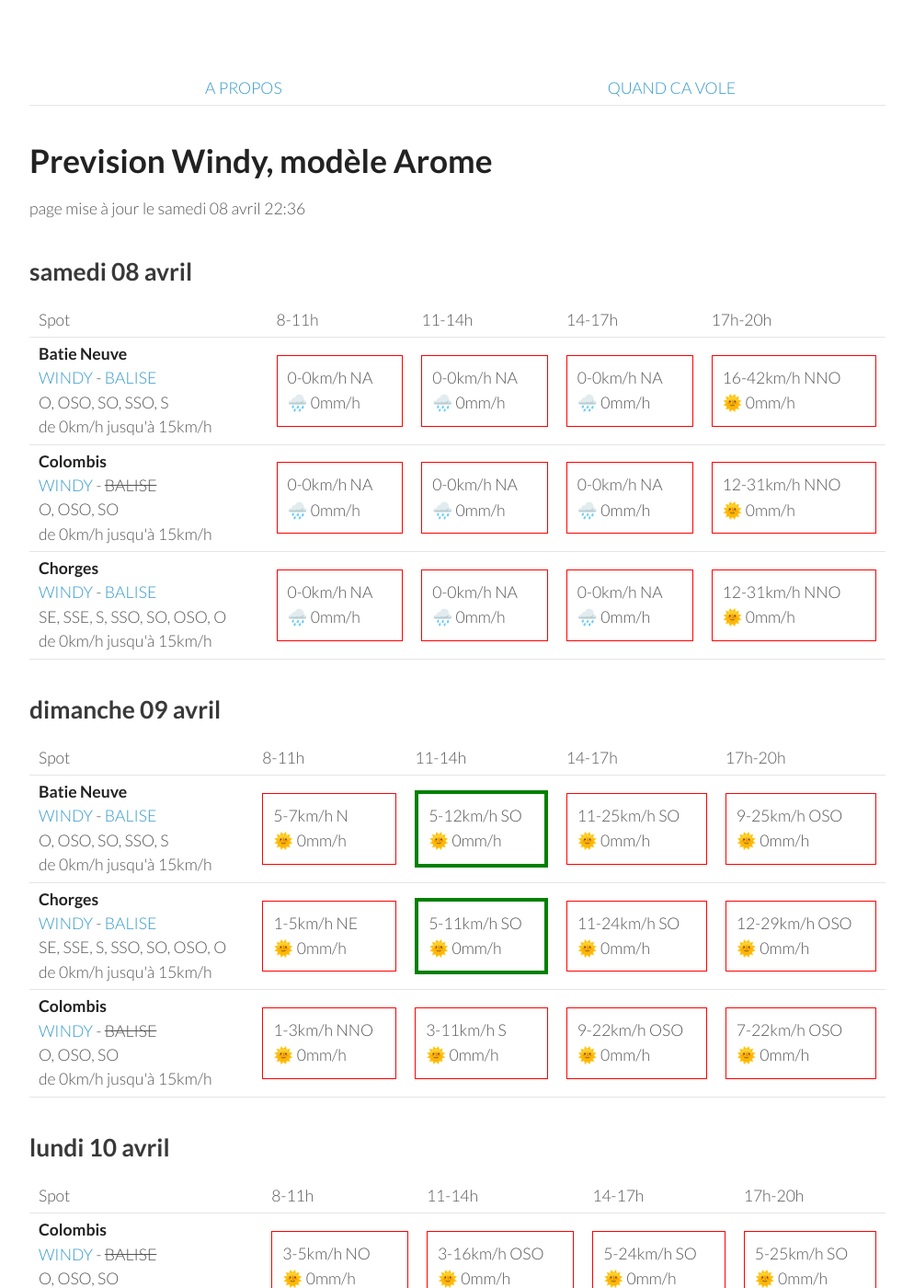
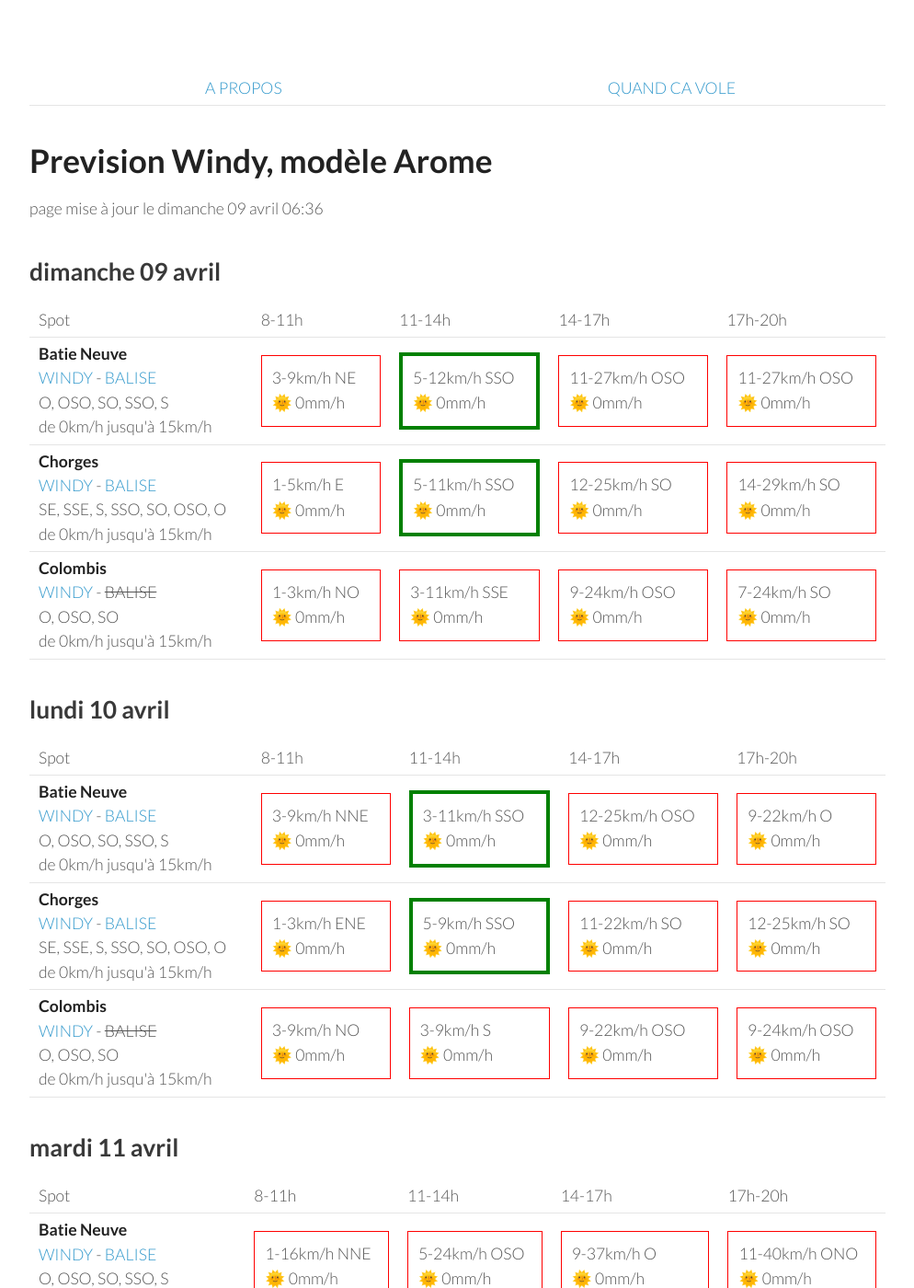
Before and after one commit to parapente-dans-le-nord/parapente-dans-le-nord.github.io, a Jekyll site: the page built from saint_andre.markdown, in a window 1280 px wide and 1400 px high. Shown: the whole window at 92% size, without its empty margins (26-1020 px from the left). Built offline with Jekyll 4.4.1, drawn with Linux system fonts in a browser that asks for light colours; some of the changed text lies outside the part shown.

Commit message:
update index.markdown

```diff
--- a/saint_andre.markdown
+++ b/saint_andre.markdown
@@ -7,51 +7,8 @@ title:  "Tous les spots"
 {: .links}
 
 # Prevision Windy, modèle Arome
-page mise à jour le samedi 08 avril 22:36
+page mise à jour le dimanche 09 avril 06:36
 
-## samedi 08 avril
-
-{::nomarkdown}
-<table>
-  <tbody>
-    <tr>
-      <td>Spot</td>
-      <td>8-11h</td>
-      <td>11-14h</td>
-      <td>14-17h</td>
-      <td>17h-20h</td>
-    </tr>
-<tr>
-        <td><strong>Batie Neuve</strong><br><a href="https://windy.com/44.584/6.236?44.559,6.262,10,m:eTtagly">WINDY</a> - <span class=""><a href="https://www.openwindmap.org/PP554">BALISE</a> </span><br> <span class="vent-favorable">O, OSO, SO, SSO, S</span><br><span class="force-vent">de 0km/h jusqu'à 15km/h</span> </td>
-
-            <td><div class="not-flyable"><p>0-0km/h NA</p><p>🌧️ 0mm/h</p></div></td>
-            <td><div class="not-flyable"><p>0-0km/h NA</p><p>🌧️ 0mm/h</p></div></td>
-            <td><div class="not-flyable"><p>0-0km/h NA</p><p>🌧️ 0mm/h</p></div></td>
-            <td><div class="not-flyable"><p>16-42km/h NNO</p><p>🌞 0mm/h</p></div></td>
-
-    </tr>
-<tr>
-        <td><strong>Colombis</strong><br><a href="https://windy.com/44.494/6.216?44.559,6.262,10">WINDY</a> - <span class="no-balise"> BALISE </span><br> <span class="vent-favorable">O, OSO, SO</span><br><span class="force-vent">de 0km/h jusqu'à 15km/h</span> </td>
-
-            <td><div class="not-flyable"><p>0-0km/h NA</p><p>🌧️ 0mm/h</p></div></td>
-            <td><div class="not-flyable"><p>0-0km/h NA</p><p>🌧️ 0mm/h</p></div></td>
-            <td><div class="not-flyable"><p>0-0km/h NA</p><p>🌧️ 0mm/h</p></div></td>
-            <td><div class="not-flyable"><p>12-31km/h NNO</p><p>🌞 0mm/h</p></div></td>
-
-    </tr>
-<tr>
-        <td><strong>Chorges</strong><br><a href="https://windy.com/44.578/6.280?44.559,6.262,10">WINDY</a> - <span class=""><a href="https://www.openwindmap.org/PP554">BALISE</a> </span><br> <span class="vent-favorable">SE, SSE, S, SSO, SO, OSO, O</span><br><span class="force-vent">de 0km/h jusqu'à 15km/h</span> </td>
-
-            <td><div class="not-flyable"><p>0-0km/h NA</p><p>🌧️ 0mm/h</p></div></td>
-            <td><div class="not-flyable"><p>0-0km/h NA</p><p>🌧️ 0mm/h</p></div></td>
-            <td><div class="not-flyable"><p>0-0km/h NA</p><p>🌧️ 0mm/h</p></div></td>
-            <td><div class="not-flyable"><p>12-31km/h NNO</p><p>🌞 0mm/h</p></div></td>
-
-    </tr>
-
-</tbody>
-</table>
-{:/}
 ## dimanche 09 avril
 
 {::nomarkdown}
@@ -67,30 +24,30 @@ page mise à jour le samedi 08 avril 22:36
 <tr>
         <td><strong>Batie Neuve</strong><br><a href="https://windy.com/44.584/6.236?44.559,6.262,10,m:eTtagly">WINDY</a> - <span class=""><a href="https://www.openwindmap.org/PP554">BALISE</a> </span><br> <span class="vent-favorable">O, OSO, SO, SSO, S</span><br><span class="force-vent">de 0km/h jusqu'à 15km/h</span> </td>
 
-            <td><div class="not-flyable"><p>5-7km/h N</p><p>🌞 0mm/h</p></div></td>
-            <td><div class="flyable"><p>5-12km/h SO</p><p>🌞 0mm/h</p></div></td>
-            <td><div class="not-flyable"><p>11-25km/h SO</p><p>🌞 0mm/h</p></div></td>
-            <td><div class="not-flyable"><p>9-25km/h OSO</p><p>🌞 0mm/h</p></div></td>
+            <td><div class="not-flyable"><p>3-9km/h NE</p><p>🌞 0mm/h</p></div></td>
+            <td><div class="flyable"><p>5-12km/h SSO</p><p>🌞 0mm/h</p></div></td>
+            <td><div class="not-flyable"><p>11-27km/h OSO</p><p>🌞 0mm/h</p></div></td>
+            <td><div class="not-flyable"><p>11-27km/h OSO</p><p>🌞 0mm/h</p></div></td>
 
 
     </tr>
 <tr>
         <td><strong>Chorges</strong><br><a href="https://windy.com/44.578/6.280?44.559,6.262,10">WINDY</a> - <span class=""><a href="https://www.openwindmap.org/PP554">BALISE</a> </span><br> <span class="vent-favorable">SE, SSE, S, SSO, SO, OSO, O</span><br><span class="force-vent">de 0km/h jusqu'à 15km/h</span> </td>
 
-            <td><div class="not-flyable"><p>1-5km/h NE</p><p>🌞 0mm/h</p></div></td>
-            <td><div class="flyable"><p>5-11km/h SO</p><p>🌞 0mm/h</p></div></td>
-            <td><div class="not-flyable"><p>11-24km/h SO</p><p>🌞 0mm/h</p></div></td>
-            <td><div class="not-flyable"><p>12-29km/h OSO</p><p>🌞 0mm/h</p></div></td>
+            <td><div class="not-flyable"><p>1-5km/h E</p><p>🌞 0mm/h</p></div></td>
+            <td><div class="flyable"><p>5-11km/h SSO</p><p>🌞 0mm/h</p></div></td>
+            <td><div class="not-flyable"><p>12-25km/h SO</p><p>🌞 0mm/h</p></div></td>
+            <td><div class="not-flyable"><p>14-29km/h SO</p><p>🌞 0mm/h</p></div></td>
 
 
     </tr>
 <tr>
         <td><strong>Colombis</strong><br><a href="https://windy.com/44.494/6.216?44.559,6.262,10">WINDY</a> - <span class="no-balise"> BALISE </span><br> <span class="vent-favorable">O, OSO, SO</span><br><span class="force-vent">de 0km/h jusqu'à 15km/h</span> </td>
 
-            <td><div class="not-flyable"><p>1-3km/h NNO</p><p>🌞 0mm/h</p></div></td>
-            <td><div class="not-flyable"><p>3-11km/h S</p><p>🌞 0mm/h</p></div></td>
-            <td><div class="not-flyable"><p>9-22km/h OSO</p><p>🌞 0mm/h</p></div></td>
-            <td><div class="not-flyable"><p>7-22km/h OSO</p><p>🌞 0mm/h</p></div></td>
+            <td><div class="not-flyable"><p>1-3km/h NO</p><p>🌞 0mm/h</p></div></td>
+            <td><div class="not-flyable"><p>3-11km/h SSE</p><p>🌞 0mm/h</p></div></td>
+            <td><div class="not-flyable"><p>9-24km/h OSO</p><p>🌞 0mm/h</p></div></td>
+            <td><div class="not-flyable"><p>7-24km/h SO</p><p>🌞 0mm/h</p></div></td>
 
 
     </tr>
@@ -111,32 +68,32 @@ page mise à jour le samedi 08 avril 22:36
       <td>17h-20h</td>
     </tr>
 <tr>
-        <td><strong>Colombis</strong><br><a href="https://windy.com/44.494/6.216?44.559,6.262,10">WINDY</a> - <span class="no-balise"> BALISE </span><br> <span class="vent-favorable">O, OSO, SO</span><br><span class="force-vent">de 0km/h jusqu'à 15km/h</span> </td>
-
-            <td><div class="not-flyable"><p>3-5km/h NO</p><p>🌞 0mm/h</p></div></td>
-            <td><div class="not-flyable"><p>3-16km/h OSO</p><p>🌞 0mm/h</p></div></td>
-            <td><div class="not-flyable"><p>5-24km/h SO</p><p>🌞 0mm/h</p></div></td>
-            <td><div class="not-flyable"><p>5-25km/h SO</p><p>🌞 0mm/h</p></div></td>
-
-
-    </tr>
-<tr>
         <td><strong>Batie Neuve</strong><br><a href="https://windy.com/44.584/6.236?44.559,6.262,10,m:eTtagly">WINDY</a> - <span class=""><a href="https://www.openwindmap.org/PP554">BALISE</a> </span><br> <span class="vent-favorable">O, OSO, SO, SSO, S</span><br><span class="force-vent">de 0km/h jusqu'à 15km/h</span> </td>
 
-            <td><div class="not-flyable"><p>3-7km/h NNE</p><p>🌞 0mm/h</p></div></td>
-            <td><div class="not-flyable"><p>3-18km/h SSO</p><p>🌞 0mm/h</p></div></td>
-            <td><div class="not-flyable"><p>7-31km/h SO</p><p>🌞 0mm/h</p></div></td>
-            <td><div class="not-flyable"><p>5-33km/h SO</p><p>🌞 0mm/h</p></div></td>
+            <td><div class="not-flyable"><p>3-9km/h NNE</p><p>🌞 0mm/h</p></div></td>
+            <td><div class="flyable"><p>3-11km/h SSO</p><p>🌞 0mm/h</p></div></td>
+            <td><div class="not-flyable"><p>12-25km/h OSO</p><p>🌞 0mm/h</p></div></td>
+            <td><div class="not-flyable"><p>9-22km/h O</p><p>🌞 0mm/h</p></div></td>
 
 
     </tr>
 <tr>
         <td><strong>Chorges</strong><br><a href="https://windy.com/44.578/6.280?44.559,6.262,10">WINDY</a> - <span class=""><a href="https://www.openwindmap.org/PP554">BALISE</a> </span><br> <span class="vent-favorable">SE, SSE, S, SSO, SO, OSO, O</span><br><span class="force-vent">de 0km/h jusqu'à 15km/h</span> </td>
 
-            <td><div class="not-flyable"><p>1-5km/h ENE</p><p>🌞 0mm/h</p></div></td>
-            <td><div class="not-flyable"><p>5-20km/h SO</p><p>🌞 0mm/h</p></div></td>
-            <td><div class="not-flyable"><p>7-31km/h SO</p><p>🌞 0mm/h</p></div></td>
-            <td><div class="not-flyable"><p>5-35km/h SO</p><p>🌞 0mm/h</p></div></td>
+            <td><div class="not-flyable"><p>1-3km/h ENE</p><p>🌞 0mm/h</p></div></td>
+            <td><div class="flyable"><p>5-9km/h SSO</p><p>🌞 0mm/h</p></div></td>
+            <td><div class="not-flyable"><p>11-22km/h SO</p><p>🌞 0mm/h</p></div></td>
+            <td><div class="not-flyable"><p>12-25km/h SO</p><p>🌞 0mm/h</p></div></td>
+
+
+    </tr>
+<tr>
+        <td><strong>Colombis</strong><br><a href="https://windy.com/44.494/6.216?44.559,6.262,10">WINDY</a> - <span class="no-balise"> BALISE </span><br> <span class="vent-favorable">O, OSO, SO</span><br><span class="force-vent">de 0km/h jusqu'à 15km/h</span> </td>
+
+            <td><div class="not-flyable"><p>3-9km/h NO</p><p>🌞 0mm/h</p></div></td>
+            <td><div class="not-flyable"><p>3-9km/h S</p><p>🌞 0mm/h</p></div></td>
+            <td><div class="not-flyable"><p>9-22km/h OSO</p><p>🌞 0mm/h</p></div></td>
+            <td><div class="not-flyable"><p>9-24km/h OSO</p><p>🌞 0mm/h</p></div></td>
 
 
     </tr>
@@ -159,30 +116,30 @@ page mise à jour le samedi 08 avril 22:36
 <tr>
         <td><strong>Batie Neuve</strong><br><a href="https://windy.com/44.584/6.236?44.559,6.262,10,m:eTtagly">WINDY</a> - <span class=""><a href="https://www.openwindmap.org/PP554">BALISE</a> </span><br> <span class="vent-favorable">O, OSO, SO, SSO, S</span><br><span class="force-vent">de 0km/h jusqu'à 15km/h</span> </td>
 
-            <td><div class="not-flyable"><p>3-16km/h NNE</p><p>🌞 0mm/h</p></div></td>
-            <td><div class="not-flyable"><p>5-27km/h O</p><p>🌞 0mm/h</p></div></td>
-            <td><div class="not-flyable"><p>9-35km/h O</p><p>🌞 0mm/h</p></div></td>
+            <td><div class="not-flyable"><p>1-16km/h NNE</p><p>🌞 0mm/h</p></div></td>
+            <td><div class="not-flyable"><p>5-24km/h OSO</p><p>🌞 0mm/h</p></div></td>
             <td><div class="not-flyable"><p>9-37km/h O</p><p>🌞 0mm/h</p></div></td>
+            <td><div class="not-flyable"><p>11-40km/h ONO</p><p>🌞 0mm/h</p></div></td>
 
 
     </tr>
 <tr>
         <td><strong>Colombis</strong><br><a href="https://windy.com/44.494/6.216?44.559,6.262,10">WINDY</a> - <span class="no-balise"> BALISE </span><br> <span class="vent-favorable">O, OSO, SO</span><br><span class="force-vent">de 0km/h jusqu'à 15km/h</span> </td>
 
-            <td><div class="not-flyable"><p>3-12km/h E</p><p>🌞 0mm/h</p></div></td>
-            <td><div class="not-flyable"><p>5-20km/h OSO</p><p>🌞 0mm/h</p></div></td>
-            <td><div class="not-flyable"><p>9-29km/h O</p><p>🌞 0mm/h</p></div></td>
-            <td><div class="not-flyable"><p>9-33km/h ONO</p><p>🌞 0mm/h</p></div></td>
+            <td><div class="not-flyable"><p>3-12km/h ESE</p><p>🌞 0mm/h</p></div></td>
+            <td><div class="not-flyable"><p>3-16km/h SO</p><p>🌞 0mm/h</p></div></td>
+            <td><div class="not-flyable"><p>11-33km/h ONO</p><p>🌞 0mm/h</p></div></td>
+            <td><div class="not-flyable"><p>12-38km/h ONO</p><p>🌞 0mm/h</p></div></td>
 
 
     </tr>
 <tr>
         <td><strong>Chorges</strong><br><a href="https://windy.com/44.578/6.280?44.559,6.262,10">WINDY</a> - <span class=""><a href="https://www.openwindmap.org/PP554">BALISE</a> </span><br> <span class="vent-favorable">SE, SSE, S, SSO, SO, OSO, O</span><br><span class="force-vent">de 0km/h jusqu'à 15km/h</span> </td>
 
-            <td><div class="not-flyable"><p>1-16km/h NE</p><p>🌞 0mm/h</p></div></td>
-            <td><div class="not-flyable"><p>5-27km/h OSO</p><p>🌞 0mm/h</p></div></td>
-            <td><div class="not-flyable"><p>9-35km/h O</p><p>🌞 0mm/h</p></div></td>
+            <td><div class="not-flyable"><p>1-18km/h NE</p><p>🌞 0mm/h</p></div></td>
+            <td><div class="not-flyable"><p>5-24km/h OSO</p><p>🌞 0mm/h</p></div></td>
             <td><div class="not-flyable"><p>9-38km/h O</p><p>🌞 0mm/h</p></div></td>
+            <td><div class="not-flyable"><p>9-40km/h O</p><p>🌞 0mm/h</p></div></td>
 
 
     </tr>
@@ -206,7 +163,7 @@ page mise à jour le samedi 08 avril 22:36
         <td><strong>Colombis</strong><br><a href="https://windy.com/44.494/6.216?44.559,6.262,10">WINDY</a> - <span class="no-balise"> BALISE </span><br> <span class="vent-favorable">O, OSO, SO</span><br><span class="force-vent">de 0km/h jusqu'à 15km/h</span> </td>
 
             <td><div class="not-flyable"><p>3-12km/h E</p><p>🌞 0mm/h</p></div></td>
-            <td><div class="not-flyable"><p>3-20km/h OSO</p><p>🌧 0.2mm/h</p></div></td>
+            <td><div class="not-flyable"><p>1-16km/h ONO</p><p>🌞 0mm/h</p></div></td>
             <td><div class="not-flyable"><p>7-25km/h NNO</p><p>🌧 0.6mm/h</p></div></td>
             <td><div class="not-flyable"><p>7-35km/h ONO</p><p>🌧 2.3mm/h</p></div></td>
 
@@ -215,8 +172,8 @@ page mise à jour le samedi 08 avril 22:36
 <tr>
         <td><strong>Batie Neuve</strong><br><a href="https://windy.com/44.584/6.236?44.559,6.262,10,m:eTtagly">WINDY</a> - <span class=""><a href="https://www.openwindmap.org/PP554">BALISE</a> </span><br> <span class="vent-favorable">O, OSO, SO, SSO, S</span><br><span class="force-vent">de 0km/h jusqu'à 15km/h</span> </td>
 
-            <td><div class="not-flyable"><p>1-18km/h NE</p><p>🌞 0mm/h</p></div></td>
-            <td><div class="not-flyable"><p>5-27km/h SSO</p><p>🌞 0mm/h</p></div></td>
+            <td><div class="not-flyable"><p>3-18km/h NE</p><p>🌞 0mm/h</p></div></td>
+            <td><div class="not-flyable"><p>5-24km/h SSO</p><p>🌞 0mm/h</p></div></td>
             <td><div class="not-flyable"><p>3-35km/h N</p><p>🌧 1.5mm/h</p></div></td>
             <td><div class="not-flyable"><p>7-37km/h O</p><p>🌧 1.6mm/h</p></div></td>
 
@@ -225,8 +182,8 @@ page mise à jour le samedi 08 avril 22:36
 <tr>
         <td><strong>Chorges</strong><br><a href="https://windy.com/44.578/6.280?44.559,6.262,10">WINDY</a> - <span class=""><a href="https://www.openwindmap.org/PP554">BALISE</a> </span><br> <span class="vent-favorable">SE, SSE, S, SSO, SO, OSO, O</span><br><span class="force-vent">de 0km/h jusqu'à 15km/h</span> </td>
 
-            <td><div class="not-flyable"><p>1-18km/h NE</p><p>🌞 0mm/h</p></div></td>
-            <td><div class="not-flyable"><p>5-27km/h SO</p><p>🌞 0mm/h</p></div></td>
+            <td><div class="not-flyable"><p>3-18km/h NE</p><p>🌞 0mm/h</p></div></td>
+            <td><div class="not-flyable"><p>3-25km/h SSO</p><p>🌞 0mm/h</p></div></td>
             <td><div class="not-flyable"><p>3-37km/h NNO</p><p>🌧 1.9mm/h</p></div></td>
             <td><div class="not-flyable"><p>7-38km/h OSO</p><p>🌧 1.4mm/h</p></div></td>
 
```
